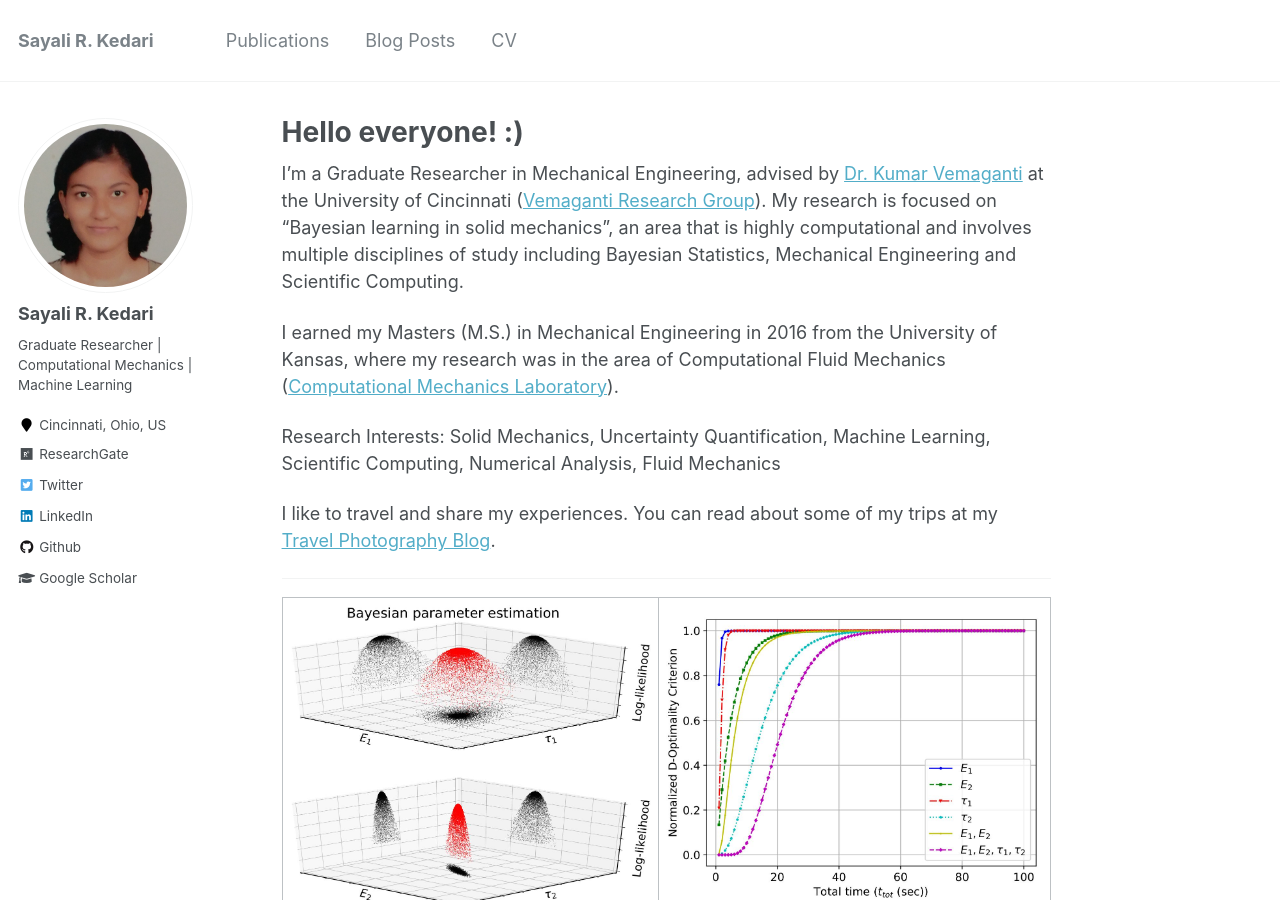
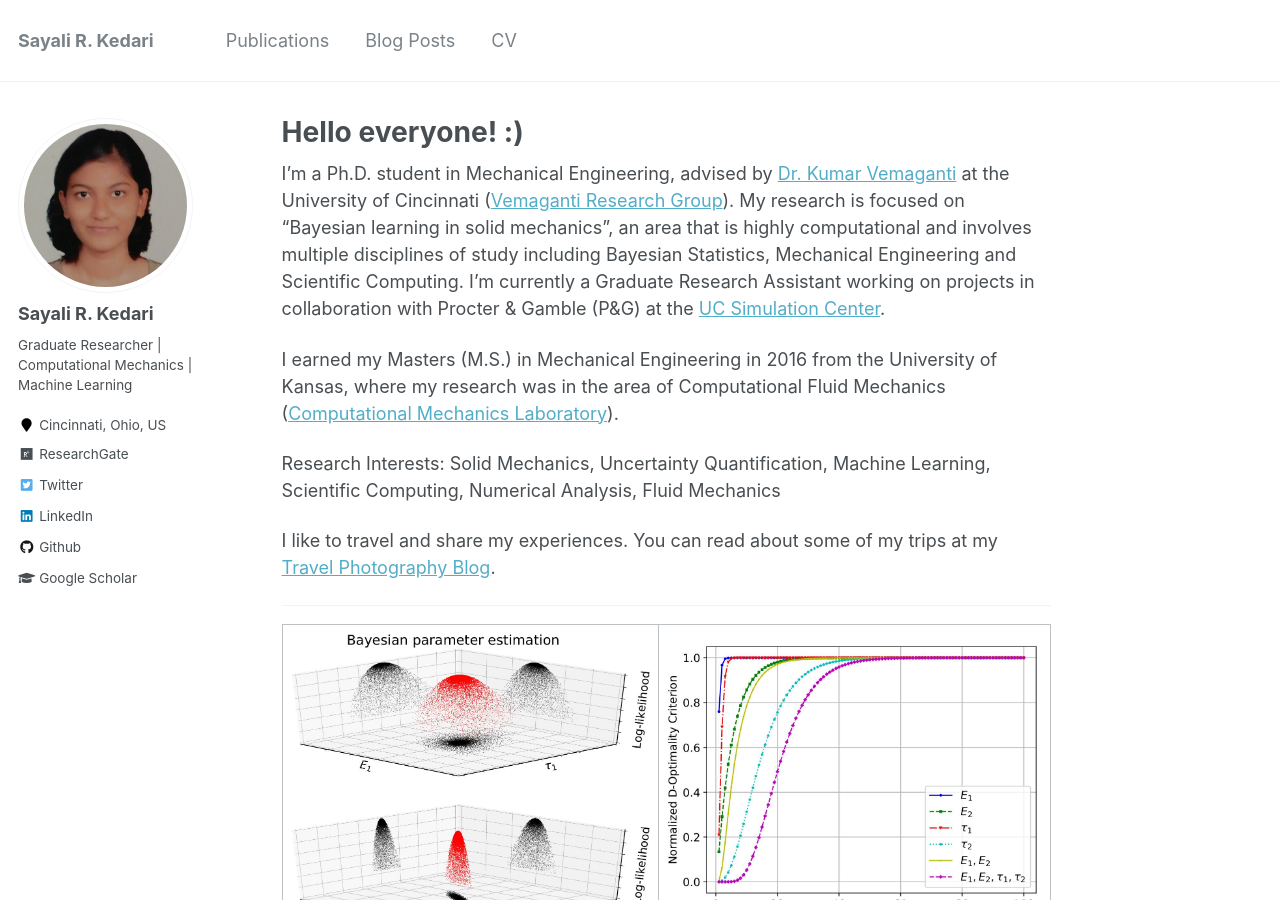
Before and after one commit to sayalirked/sayalirked.github.io, a Jekyll site: the page built from _pages/about.md, in a window 1280 px wide and 900 px high. Built offline with Jekyll 4.4.1, drawn with Linux system fonts in a browser that asks for light colours.

Commit message:
update Sayali CV web, about description

```diff
--- a/_pages/about.md
+++ b/_pages/about.md
@@ -8,7 +8,7 @@ redirect_from:
   - /about.html
 ---
 
-I'm a Graduate Researcher in Mechanical Engineering, advised by [Dr. Kumar Vemaganti](https://researchdirectory.uc.edu/p/vemagaks) at the University of Cincinnati ([Vemaganti Research Group](http://vemaganti.com)). My research is focused on "Bayesian learning in solid mechanics", an area that is highly computational and involves multiple disciplines of study including Bayesian Statistics, Mechanical Engineering and Scientific Computing.
+I'm a Ph.D. student in Mechanical Engineering, advised by [Dr. Kumar Vemaganti](https://researchdirectory.uc.edu/p/vemagaks) at the University of Cincinnati ([Vemaganti Research Group](http://vemaganti.com)). My research is focused on "Bayesian learning in solid mechanics", an area that is highly computational and involves multiple disciplines of study including Bayesian Statistics, Mechanical Engineering and Scientific Computing. I'm currently a Graduate Research Assistant working on projects in collaboration with Procter & Gamble (P&G) at the [UC Simulation Center](https://ceas.uc.edu/research/centers-labs/uc-simulation-center.html).
 
 I earned my Masters (M.S.) in Mechanical Engineering in 2016 from the University of Kansas, where my research was in the area of Computational Fluid Mechanics ([Computational Mechanics Laboratory](https://me.engr.ku.edu/karan-s-suranas-research)).
 
```
Also changed, not shown: _pages/cv.md (+1 -1 lines), 1 other file.
